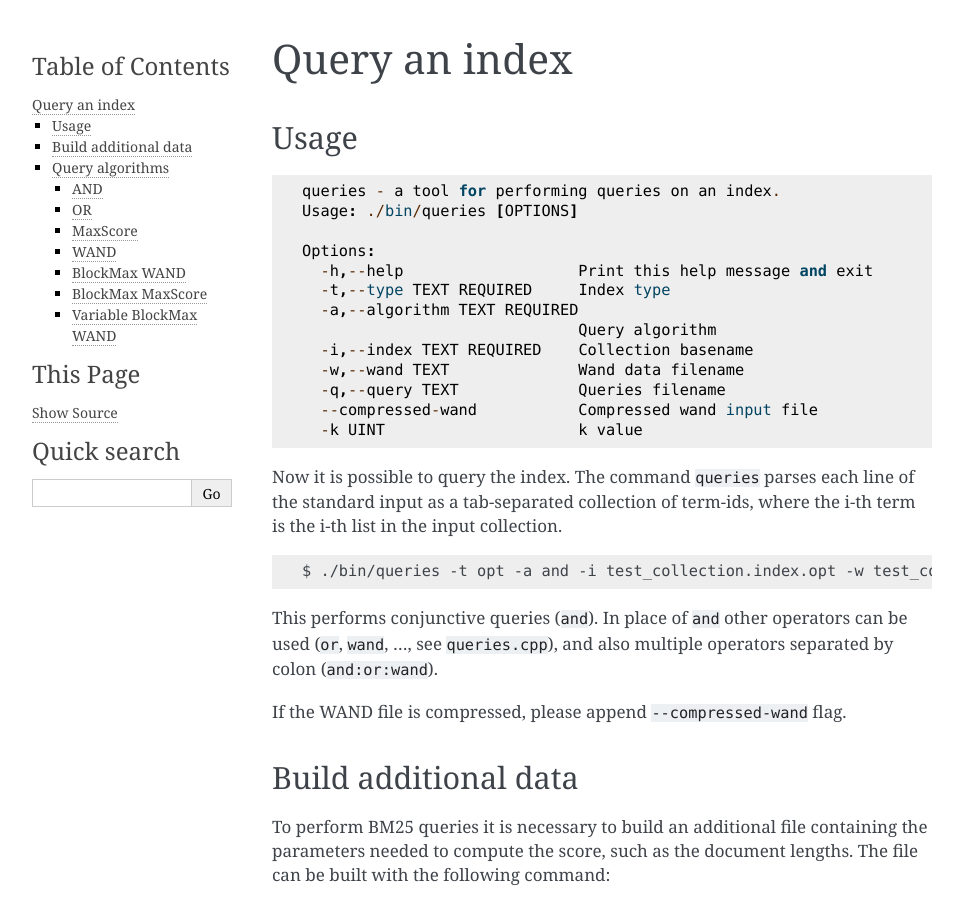
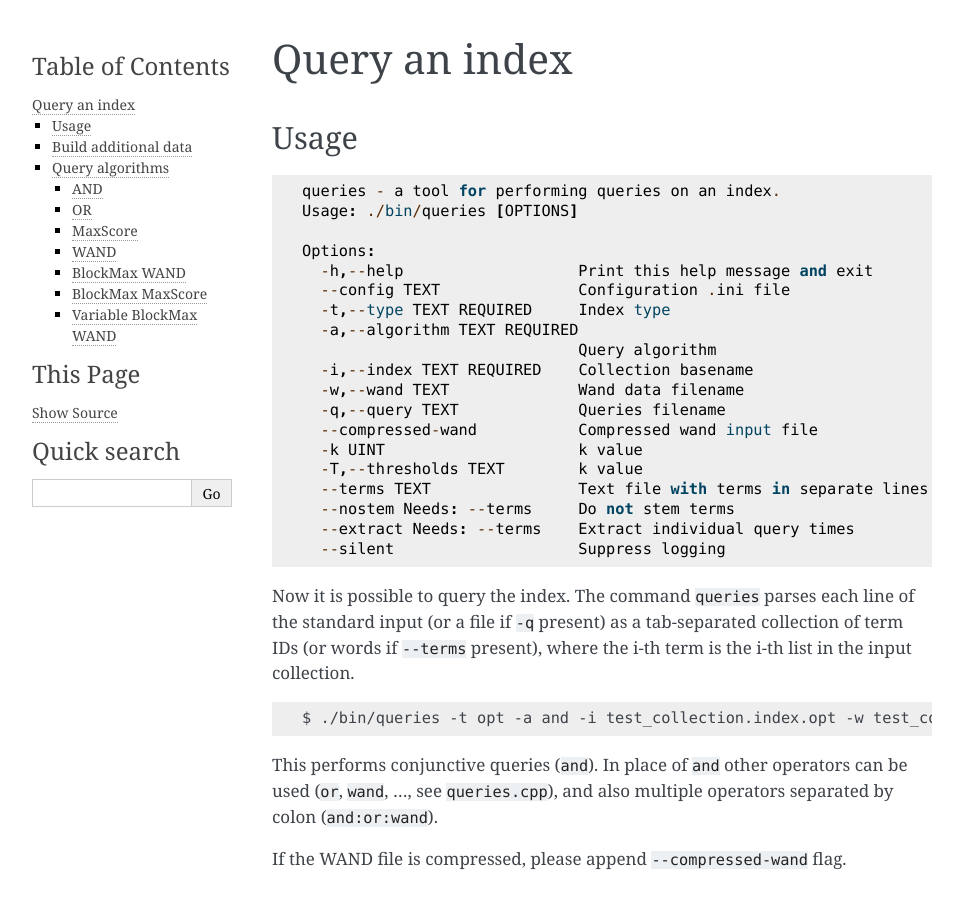
Before and after one commit to pisa-engine/pisa, a Sphinx documentation site: the page built from docs/source/query_index.md, in a window 1280 px wide and 900 px high. Shown: the whole window, without its empty margins (148-1111 px from the left). Built offline with Sphinx 7.4.7, drawn with Linux system fonts in a browser that asks for light colours.

Commit message:
Update docs

````diff
--- a/docs/source/query_index.md
+++ b/docs/source/query_index.md
@@ -2,25 +2,31 @@
 
 ## Usage
 
-```
-queries - a tool for performing queries on an index.
-Usage: ./bin/queries [OPTIONS]
+    queries - a tool for performing queries on an index.
+    Usage: ./bin/queries [OPTIONS]
 
-Options:
-  -h,--help                   Print this help message and exit
-  -t,--type TEXT REQUIRED     Index type
-  -a,--algorithm TEXT REQUIRED
-                              Query algorithm
-  -i,--index TEXT REQUIRED    Collection basename
-  -w,--wand TEXT              Wand data filename
-  -q,--query TEXT             Queries filename
-  --compressed-wand           Compressed wand input file
-  -k UINT                     k value
-```
+    Options:
+      -h,--help                   Print this help message and exit
+      --config TEXT               Configuration .ini file
+      -t,--type TEXT REQUIRED     Index type
+      -a,--algorithm TEXT REQUIRED
+                                  Query algorithm
+      -i,--index TEXT REQUIRED    Collection basename
+      -w,--wand TEXT              Wand data filename
+      -q,--query TEXT             Queries filename
+      --compressed-wand           Compressed wand input file
+      -k UINT                     k value
+      -T,--thresholds TEXT        k value
+      --terms TEXT                Text file with terms in separate lines
+      --nostem Needs: --terms     Do not stem terms
+      --extract Needs: --terms    Extract individual query times
+      --silent                    Suppress logging
 
 
-Now it is possible to query the index. The command `queries` parses each line of the standard input as a tab-separated collection of term-ids, where the i-th
-term is the i-th list in the input collection.
+Now it is possible to query the index.
+The command `queries` parses each line of the standard input (or a file if `-q` present)
+as a tab-separated collection of term IDs (or words if `--terms` present),
+where the i-th term is the i-th list in the input collection.
 
     $ ./bin/queries -t opt -a and -i test_collection.index.opt -w test_collection.wand -q ../test/test_data/queries
 
````
